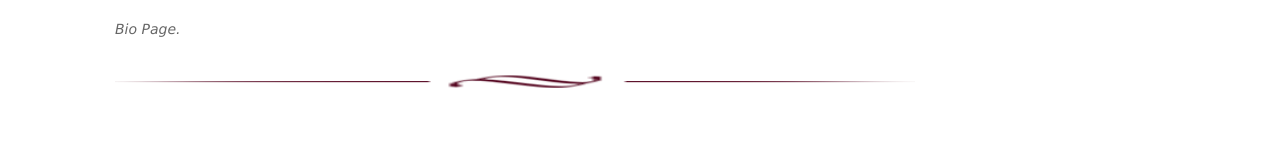
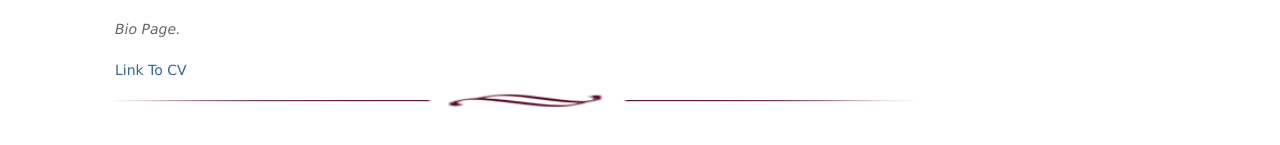
Before and after one commit to sbehseta/sbehseta.github.io, a plain HTML site: page bio.html in a window 1280 px wide. Shown: the part 269-414 px from the top of the page. Drawn offline with Linux system fonts and the light colour scheme.

Commit message:
Updated CV to Bio

```diff
--- a/bio.html
+++ b/bio.html
@@ -81,6 +81,7 @@
         <div id="content">
           <h3 style="font-style: italic;"> Bio Page.</h3>
           <br>
+          <a href="https://www.dropbox.com/scl/fi/dnb4xy010un8di9t3tq67/CV2023.pdf?rlkey=4ogwtwjw5fqpzcfwclh9bxsoo&dl=0">Link To CV</a>
           <img alt="fancy line" src="files/imgs/fancy-line.png" height="40" width="800">
         </div>
 
```
